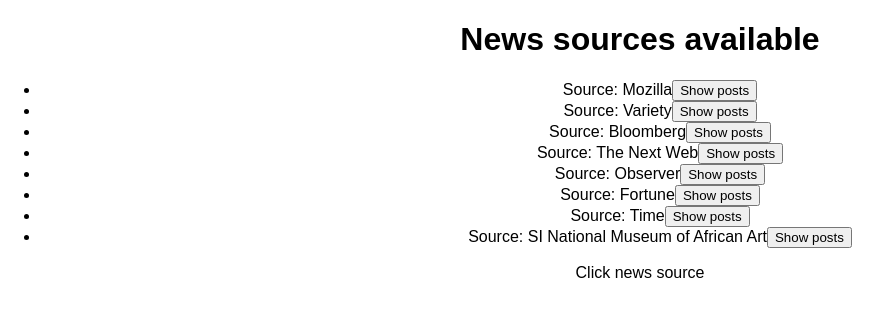
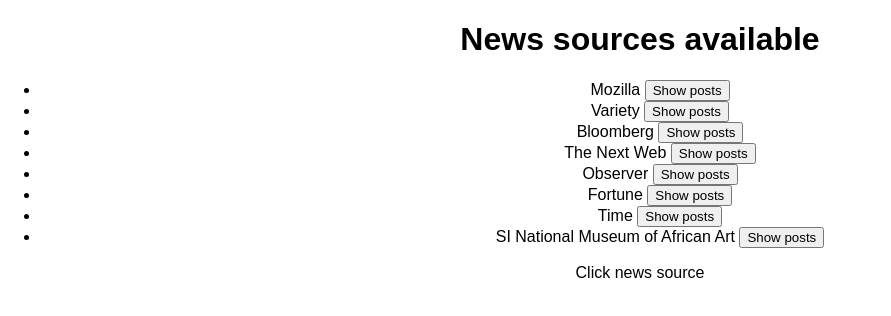
Before and after one commit to heathernfran/react-qz, a React (Create React App) app: page / in a window 1280 px wide. Shown: the top 316 px of the page, without its empty margins (0-891 px from the left). Built offline with nearby package versions, Linux system fonts and the light colour scheme.

Commit message:
Remove source title before news names, no longer needed

```diff
--- a/src/App.js
+++ b/src/App.js
@@ -19,8 +19,7 @@
     urls.forEach((v, k) => {
       sourceArray.push(
         <li key={k}>
-          Source: {k}
-          <button id={k} onClick={(e) => this.showPosts(e, v)}>Show posts</button>
+          {k} <button id={k} onClick={(e) => this.showPosts(e, v)}>Show posts</button>
         </li>
       )
     })
```
